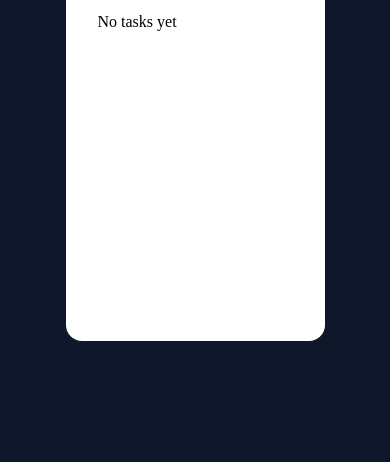
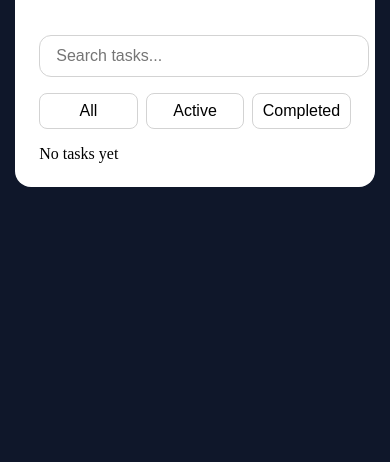
Before and after one commit to rudrapatel7100/Task-Manager, a plain HTML site: page index.html in a window 390 px wide. Shown: the part 414-876 px from the top of the page. Before the commit the page ends 844 px from the top, so only its background shows below. Drawn offline with Linux system fonts and the light colour scheme.

Commit message:
Fixed task list height for mobile

```diff
--- a/style.css
+++ b/style.css
@@ -9,14 +9,15 @@
   align-items: center;
   min-height: 100vh;
   background-color: #0f172a;
+  padding: 1rem;
 }
 
 .container {
   background-color: #fff;
   padding: 2rem;
   border-radius: 1rem;
-  min-height: 45vh;
-  width: 50vw;
+  width: 90%;
+  max-width: 500px;
   box-shadow: none;
 }
 
@@ -73,7 +74,7 @@
 #task-list {
   list-style: none;
   margin-top: 1rem;
-  height: 35vh;
+  max-height: 35vh;
   overflow-y: auto;
 }
 
@@ -156,3 +157,12 @@
 #search-input:focus {
   border-color: #780000;
 }
+
+@media (max-width: 400px) {
+  .container {
+    padding: 1.5rem;
+  }
+  h1 {
+    font-size: 1.5rem;
+  }
+}
```
